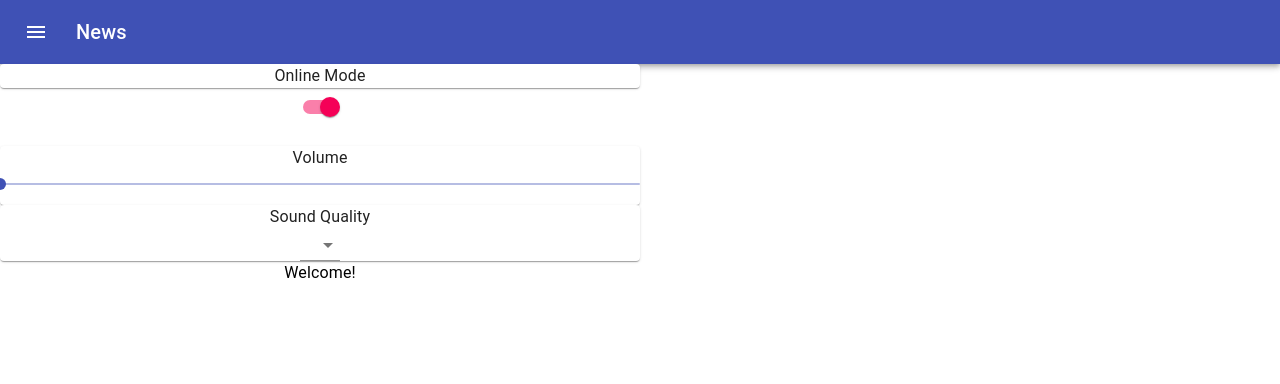
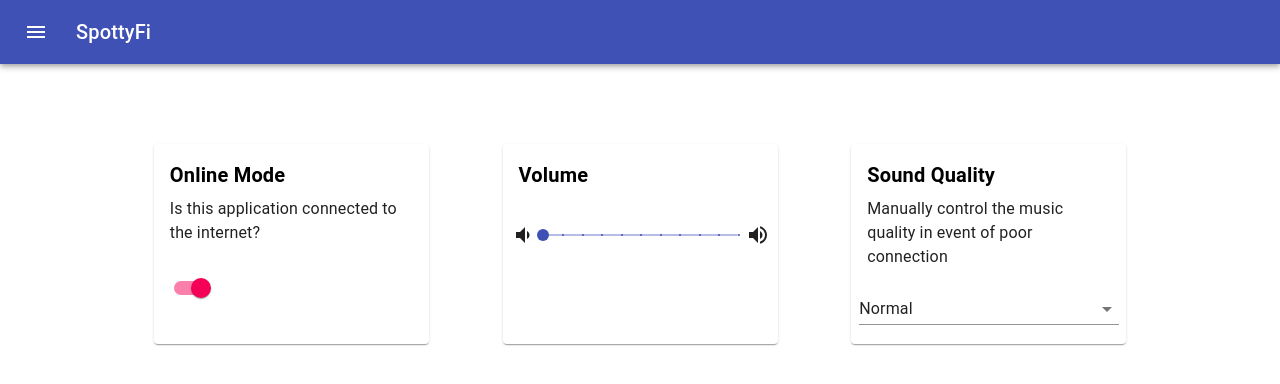
Before and after one commit to MichaelScoggins/my-music-app, a React (Create React App) app: page / in a window 1280 px wide. Both pictures are taken after a click on the button "LOGIN". Shown: the top 384 px of the page. Built offline with nearby package versions, Linux system fonts and the light colour scheme.

Commit message:
completed

```diff
--- a/src/App.js
+++ b/src/App.js
@@ -38,7 +38,7 @@ export default function ButtonAppBar() {
             <MenuIcon />
           </IconButton>
           <Typography variant="h6" className={classes.title}>
-            News
+            SpottyFi
           </Typography>
         </Toolbar>
       </AppBar>
--- a/src/components/Dashboard.js
+++ b/src/components/Dashboard.js
@@ -1,106 +1,197 @@
 import React from 'react'
-import Card from '@material-ui/core/card'
-import Switch from '@material-ui/core/switch'
-import Slider from '@material-ui/core/slider'
-import Typography from '@material-ui/core/typography'
-import Box from '@material-ui/core/box'
-import Select from '@material-ui/core/select'
-import { MenuItem } from '@material-ui/core'
+import {
+  makeStyles,
+  Card,
+  CardActions,
+  CardContent,
+  Typography,
+  Switch,
+  Slider,
+  MenuItem,
+  FormControl,
+  Select,
+  Box,
+} from '@material-ui/core'
+import VolumeUpIcon from '@material-ui/icons/VolumeUp'
+import VolumeDownIcon from '@material-ui/icons/VolumeDown'
 
-export default function Dashboard() {
-  const [isOnline, toggleOnline] = React.useState(true)
-  const [volume, adjustVolume] = React.useState(20)
-  const [quality, adjustQuality] = React.useState('normal')
-  // const [notifications, notificationUpdater] = React.useState([])
-  let notifications = []
+const useStyles = makeStyles({
+  root: {
+    width: 275,
+    height: 200,
+    minWidth: 250,
+  },
+  bullet: {
+    display: 'inline-block',
+    margin: '0 2px',
+    transform: 'scale(0.8)',
+  },
+  title: {
+    fontSize: 20,
+    fontWeight: 'bold',
+    color: 'black',
+  },
+  pos: {
+    marginBottom: 12,
+  },
+  formControl: {
+    minWidth: 260,
+  },
+  textAlign: {
+    margin: '100px 150px',
+  },
+})
 
-  // notificationUpdater(
-  //   (!isOnline
-  //     ? notifications.push(`Your application is offline. You won't be able to share or stream music to other devices`)
-  //     : (volume > 80)
-  //     ? notifications.push(`Listening to music at a high volume could cause long-term hearing loss.`)
-  //     : (quality === 'low')
-  //     ? notifications.push(`Music quality is degraded. Increase quality if your connection allows it.`))
-  // )
+export default function DashboardComp() {
+  const classes = useStyles()
+  const [volume, setVolume] = React.useState('')
+  const [quality, setQuality] = React.useState('normal')
+  const [notification, setNotification] = React.useState({
+    onlineWarning: '',
+    volumeWarning: '',
+    qualityWarning: '',
+  })
+  const [isOnline, onlineToggle] = React.useState({
+    checkedA: true,
+  })
 
-  let notification = React.useRef('Welcome!')
+  const handleOnlineStatusChange = (event) => {
+    onlineToggle({ ...isOnline, [event.target.name]: event.target.checked })
+    return !event.target.checked
+      ? setNotification({
+          ...notification,
+          onlineWarning:
+            "Your application is offline. You won't be able to share or stream music to other devices.",
+        })
+      : setNotification({ ...notification, onlineWarning: '' })
+  }
 
-  React.useEffect(() => {
-    if (!isOnline) {
-      notifications.push([
-        ...notifications,
-        `Your application is offline. You won't be able to share or stream music to other devices`,
-      ])
-    } else if (volume > 80) {
-      notifications.push([
-        ...notifications,
-        `Listening to music at a high volume could cause long-term hearing loss.`,
-      ])
-    } else if (quality === 'low') {
-      notifications.push([
-        ...notifications,
-        `Music quality is degraded. Increase quality if your connection allows it.`,
-      ])
+  const handleVolChange = (e, v) => {
+    setVolume(v)
+    return v > 80
+      ? setNotification({
+          ...notification,
+          volumeWarning:
+            'Listening to music at a high volume could cause long-term hearing loss.',
+        })
+      : setNotification({ ...notification, volumeWarning: '' })
+  }
+
+  const handleQualityChange = (event) => {
+    setQuality(event.target.value)
+    return event.target.value === 'low'
+      ? setNotification({
+          ...notification,
+          qualityWarning:
+            'Music quality is degraded. Increase quality if your connection allows it.',
+        })
+      : setNotification({ ...notification, qualityWarning: '' })
+  }
+
+  const renderAlertMsg = () => {
+    if (!isOnline.checkedA || volume > 80 || quality === 'low') {
+      return (
+        <h3 style={{ color: 'red' }}>
+          Alert(s): <hr />
+        </h3>
+      )
+    } else {
+      return ''
     }
-  }, [isOnline, volume, quality, notifications])
+  }
 
   return (
-    <Box width="50%" textAlign="center">
-      <Box>
-        {isOnline ? (
-          <Card>
-            <Typography>Online Mode</Typography>
-          </Card>
-        ) : (
-          <Card>
-            <Typography>Offline Mode</Typography>
-          </Card>
-        )}
-      </Box>
-      <Box>
-        <Switch
-          defaultChecked="true"
-          onChange={() => toggleOnline(!isOnline)}
-        />
-      </Box>
-      <br />
-      <Box>
-        <Card>
-          <Typography>
-            {' '}
-            Volume
-            <Slider step={10} onChange={(e, v) => adjustVolume(v)} />
-          </Typography>
+    <div>
+      <Box
+        component="span"
+        m={10}
+        display="flex"
+        flexWrap="wrap"
+        alignItems="center"
+        justifyContent="space-evenly"
+      >
+        <Card className={classes.root}>
+          <CardContent>
+            <Typography
+              className={classes.title}
+              color="textSecondary"
+              gutterBottom
+            >
+              Online Mode
+            </Typography>
+            <Typography>
+              Is this application connected to the internet?
+            </Typography>
+          </CardContent>
+          <CardActions>
+            <Switch
+              checked={isOnline.checkedA}
+              onChange={handleOnlineStatusChange}
+              name="checkedA"
+              inputProps={{ 'aria-label': 'secondary checkbox' }}
+            />
+          </CardActions>
         </Card>
-      </Box>
-      <Box>
-        <Card>
-          <Typography>Sound Quality</Typography>
-          <Select
-            labelId="Sound Quality"
-            id="select"
-            onChange={(e) => adjustQuality(e.target.value)}
-          >
-            <MenuItem value="low">Low</MenuItem>
-            <MenuItem value="normal">Normal</MenuItem>
-            <MenuItem value="high">High</MenuItem>
-          </Select>
+        <Card className={classes.root}>
+          <CardContent>
+            <Typography
+              className={classes.title}
+              color="textSecondary"
+              gutterBottom
+            >
+              Volume
+            </Typography>
+          </CardContent>
+          <CardActions>
+            <VolumeDownIcon />
+            <Slider
+              Value={volume}
+              aria-labelledby="discrete-slider"
+              valueLabelDisplay="auto"
+              onChange={handleVolChange}
+              step={10}
+              marks
+              min={0}
+              max={100}
+            />
+            <VolumeUpIcon />
+          </CardActions>
         </Card>
-      </Box>
-      <Box>
-        <Typography>
-          {
-            (notification.current = !isOnline
-              ? `Your application is offline. You won't be able to share or stream music to other devices`
-              : volume > 80
-              ? `Listening to music at a high volume could cause long-term hearing loss.`
-              : quality === 'low'
-              ? `Music quality is degraded. Increase quality if your connection allows it.`
-              : `Welcome!`)
-          }
+        <Card className={classes.root}>
+          <CardContent>
+            <Typography
+              className={classes.title}
+              color="textSecondary"
+              gutterBottom
+            >
+              Sound Quality
+            </Typography>
+            <Typography>
+              Manually control the music quality in event of poor connection
+            </Typography>
+          </CardContent>
+          <CardActions>
+            <FormControl className={classes.formControl}>
+              <Select value={quality} onChange={handleQualityChange}>
+                <MenuItem value={'low'}>Low</MenuItem>
+                <MenuItem value={'normal'}>Normal</MenuItem>
+                <MenuItem value={'high'}>High</MenuItem>
+              </Select>
+            </FormControl>
+          </CardActions>
+        </Card>
+        <Typography
+          variant="h5"
+          style={{ marginTop: 0 }}
+          className={classes.textAlign}
+          color="primary"
+        >
+          {renderAlertMsg()}
+          <Typography variant="h6">{notification.volumeWarning}</Typography>
+          <Typography variant="h6">{notification.qualityWarning}</Typography>
+          <Typography variant="h6">{notification.onlineWarning}</Typography>
         </Typography>
       </Box>
-      <Box>{notifications}</Box>
-    </Box>
+    </div>
   )
 }
--- a/src/index.css
+++ b/src/index.css
@@ -5,6 +5,7 @@ body {
     sans-serif;
   -webkit-font-smoothing: antialiased;
   -moz-osx-font-smoothing: grayscale;
+  overflow: auto;
 }
 
 code {
```
